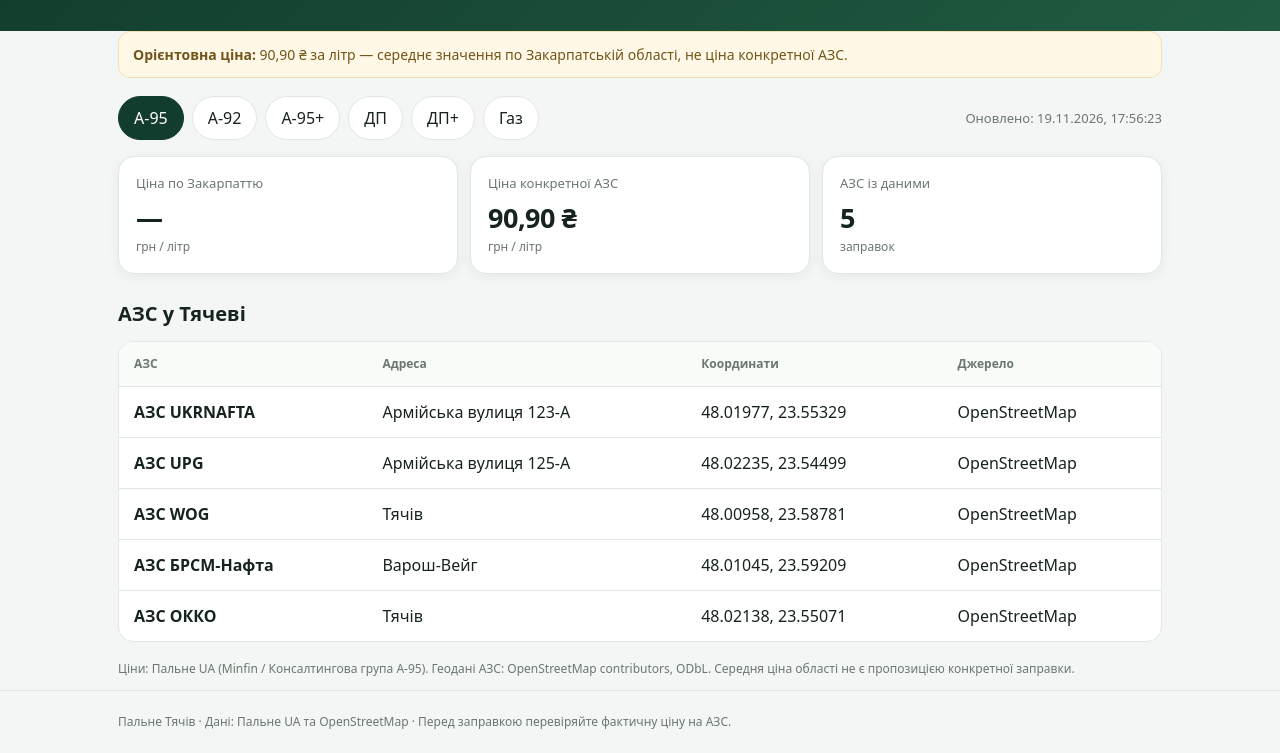
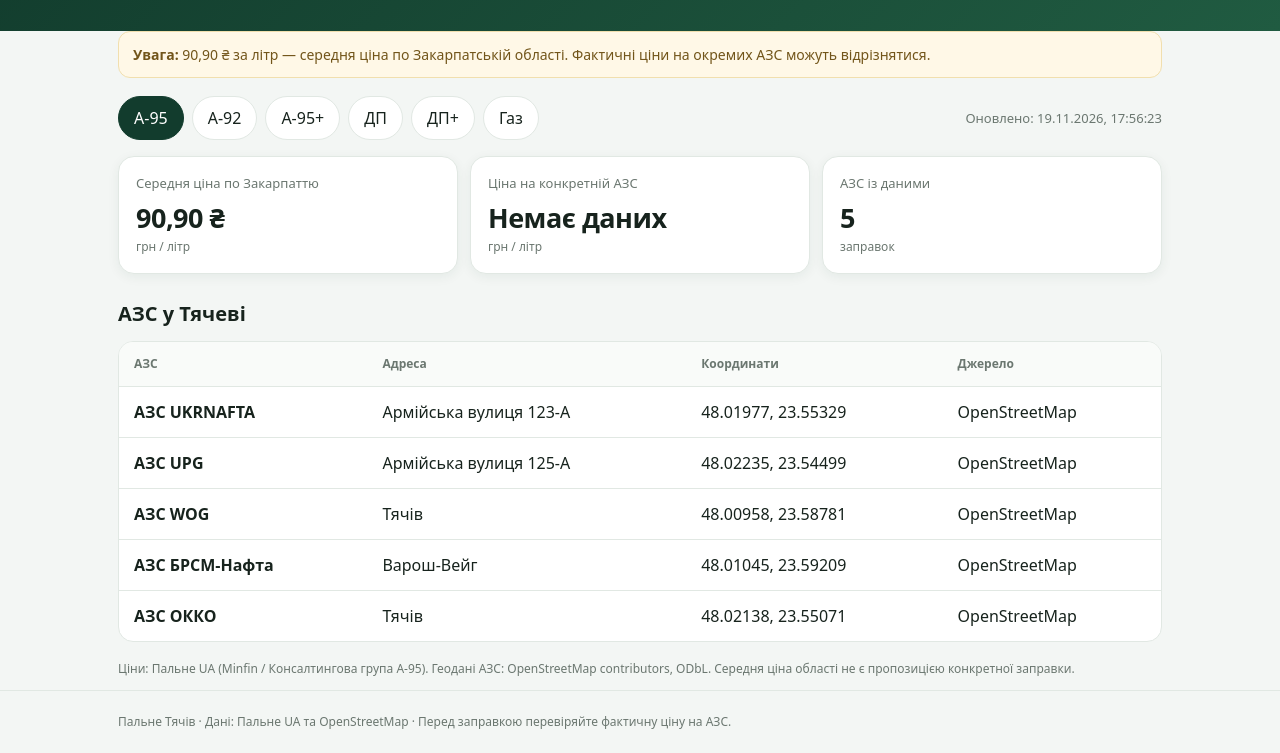
Before and after one commit to balakleyatojebalakleya-art/tyachiv-fuel-monitor, a plain HTML site: page index.html in a window 1280 px wide. Shown: the part 104-857 px from the top of the page. Drawn offline with Linux system fonts and the light colour scheme.

Commit message:
Clarify regional versus station-specific prices

```diff
--- a/index.html
+++ b/index.html
@@ -46,8 +46,8 @@
     <div class="meta" id="updated">Дані ще не завантажено</div>
   </div>
   <section class="summary" aria-label="Підсумок">
-    <div class="card"><div class="label">Ціна по Закарпаттю</div><div class="price" id="lowest">—</div><div class="unit">грн / літр</div></div>
-    <div class="card"><div class="label">Ціна конкретної АЗС</div><div class="price" id="average">—</div><div class="unit">грн / літр</div></div>
+    <div class="card"><div class="label">Середня ціна по Закарпаттю</div><div class="price" id="lowest">—</div><div class="unit">грн / літр</div></div>
+    <div class="card"><div class="label">Ціна на конкретній АЗС</div><div class="price" id="average">—</div><div class="unit">грн / літр</div></div>
     <div class="card"><div class="label">АЗС із даними</div><div class="price" id="count">0</div><div class="unit">заправок</div></div>
   </section>
   <h2 class="section-title">АЗС у Тячеві</h2>
@@ -65,16 +65,16 @@ function render(){
   const validRegional=Number.isFinite(regional)&&regional>0;
   const stations=Array.isArray(data.stations)?data.stations:[];
   document.querySelector("#count").textContent=stations.length;
-  document.querySelector("#lowest").textContent="—";
-  document.querySelector("#average").textContent=validRegional?money(regional):"—";
+  document.querySelector("#lowest").textContent=validRegional?money(regional):"—";
+  document.querySelector("#average").textContent="Немає даних";
   document.querySelector("#stations").innerHTML=stations.length?stations.map(s=>{
     const coords=(s.latitude&&s.longitude)?Number(s.latitude).toFixed(5)+", "+Number(s.longitude).toFixed(5):"—";
     return '<tr><td><span class="station">'+escapeHtml(s.name)+'</span></td><td>'+escapeHtml(s.address||"—")+'</td><td>'+escapeHtml(coords)+'</td><td>'+escapeHtml(s.source||"OpenStreetMap")+'</td></tr>';
   }).join(""):'<tr><td colspan="4" class="empty">Не вдалося отримати список АЗС у цьому районі.</td></tr>';
   document.querySelector("#updated").textContent=data.updatedAt?"Оновлено: "+new Date(data.updatedAt).toLocaleString("uk-UA"):"Дані ще не завантажено";
   document.querySelector("#notice").innerHTML=validRegional
-    ?'<strong>Орієнтовна ціна:</strong> '+money(regional)+' за літр — середнє значення по Закарпатській області, не ціна конкретної АЗС.'
-    :'<strong>Дані про ціну поки недоступні.</strong> Список АЗС та орієнтовні ціни з’являться після успішного оновлення джерела.';
+    ?'<strong>Увага:</strong> '+money(regional)+' за літр — середня ціна по Закарпатській області. Фактичні ціни на окремих АЗС можуть відрізнятися.'
+    :'<strong>Дані про ціну поки недоступні.</strong> Показуємо лише підтверджені дані після оновлення джерела.';
 }
 function escapeHtml(v){return String(v??"").replace(/[&<>"']/g,c=>({"&":"&amp;","<":"&lt;",">":"&gt;",'"':"&quot;","'":"&#39;"}[c]));}
 document.querySelectorAll(".tab").forEach(b=>b.addEventListener("click",()=>{selected=b.dataset.fuel;document.querySelectorAll(".tab").forEach(x=>x.setAttribute("aria-pressed",String(x===b)));render();}));
```
